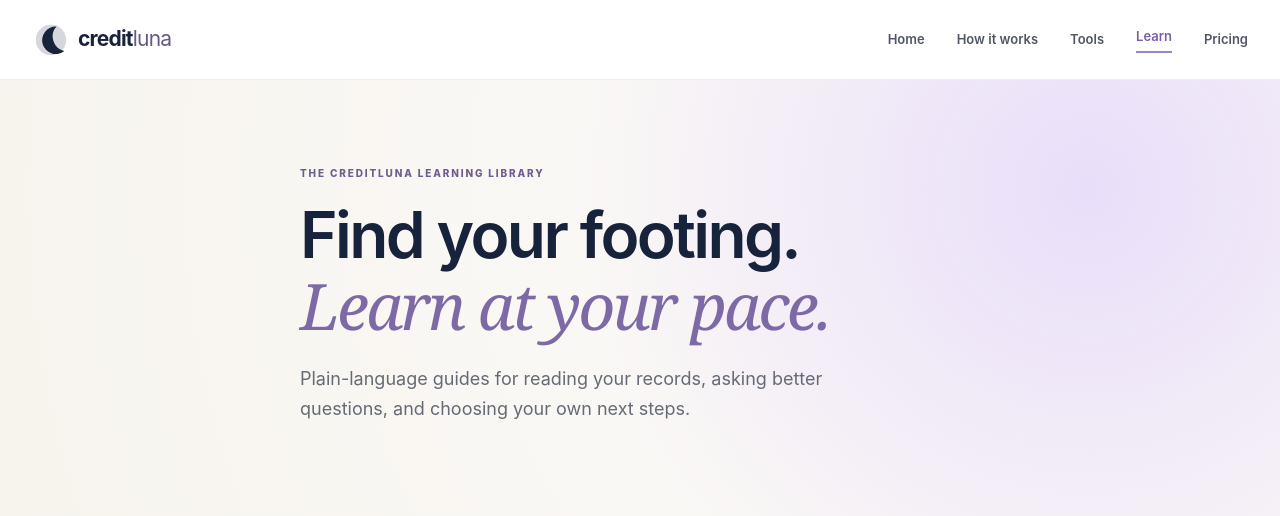
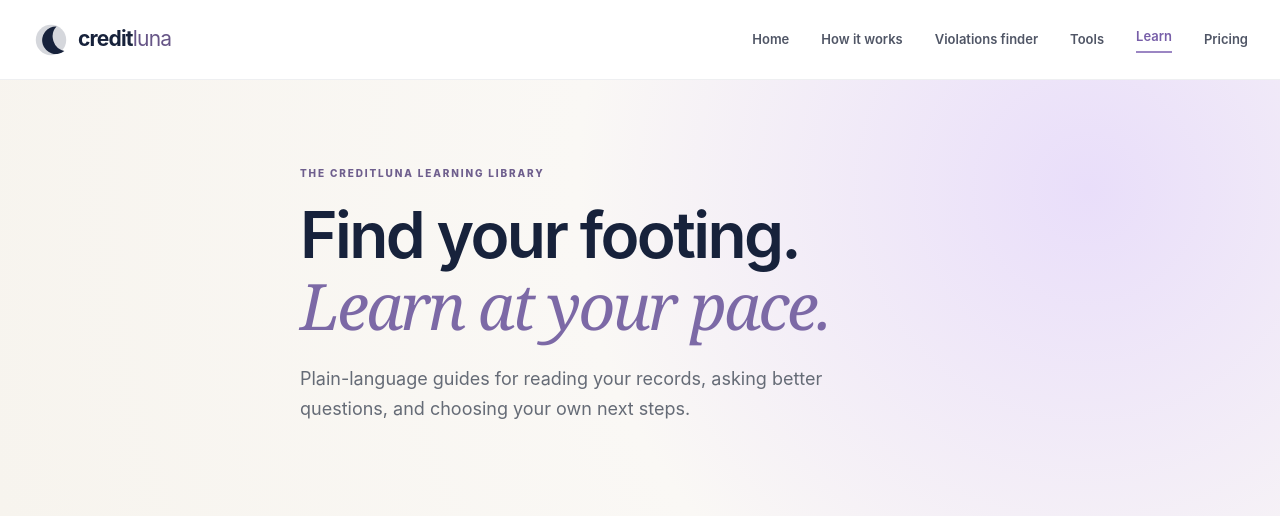
Before and after one commit to kevinjc0peland/creditluna-ai, a Flask app: page /blog in a window 1280 px wide. Shown: the top 516 px of the page. Run offline with Flask 3, Linux system fonts and the light colour scheme.

Commit message:
Add violations finder to blog nav

```diff
--- a/templates/blog_base.html
+++ b/templates/blog_base.html
@@ -22,7 +22,7 @@
   <a class="skip-link" href="#main">Skip to content</a>
   <header class="site-header">
     <a class="brand" href="/#home" aria-label="CreditLuna home"><span class="brand-mark" aria-hidden="true"><svg viewBox="0 0 40 40"><circle cx="20" cy="20" r="16" fill="currentColor" opacity=".18"/><path d="M25.8 5.9a14.4 14.4 0 1 0 8.3 25.6A15.5 15.5 0 0 1 25.8 5.9Z" fill="currentColor"/></svg></span><span>credit<span class="brand-luna">luna</span></span></a>
-    <nav class="blog-nav" aria-label="Primary navigation"><a href="/#home">Home</a><a href="/#how">How it works</a><a href="/#tools">Tools</a><a href="/blog" aria-current="page">Learn</a><a href="/#pricing">Pricing</a></nav>
+    <nav class="blog-nav" aria-label="Primary navigation"><a href="/#home">Home</a><a href="/#how">How it works</a><a href="/violations-finder">Violations finder</a><a href="/#tools">Tools</a><a href="/blog" aria-current="page">Learn</a><a href="/#pricing">Pricing</a></nav>
   </header>
   <main id="main" class="blog-main">{% block content %}{% endblock %}</main>
   <footer class="site-footer" style="text-align:center"><p style="width:100%;text-align:center">creditluna.com</p></footer>
```
